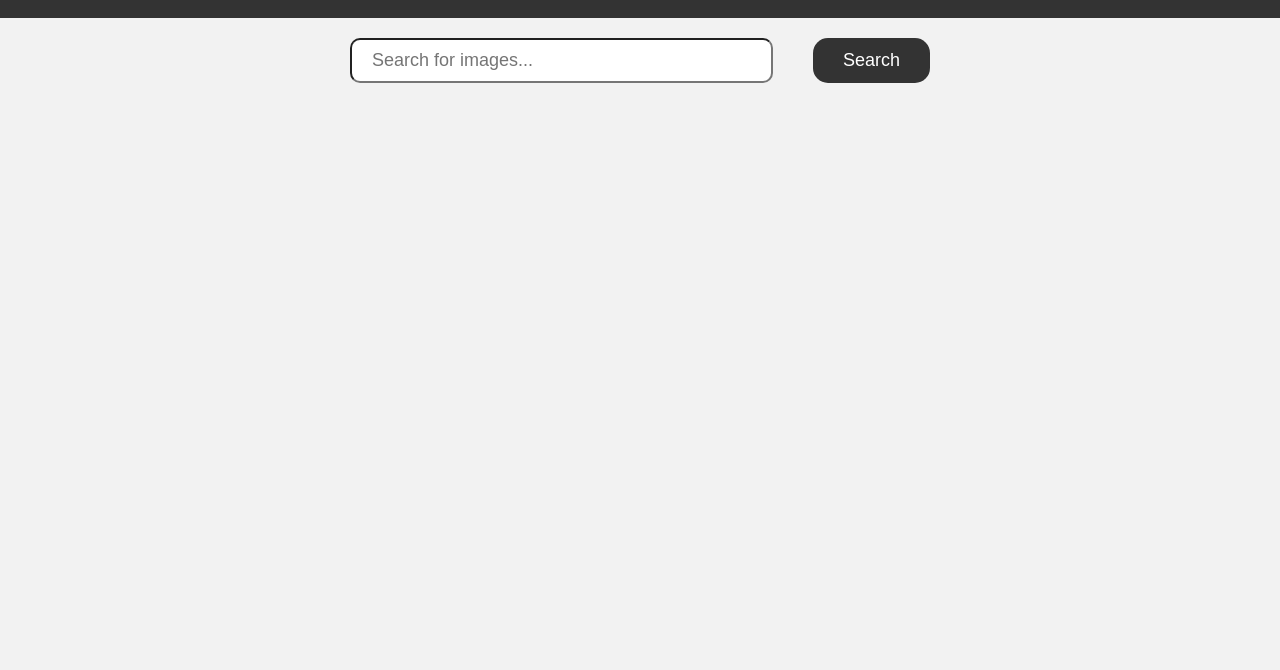
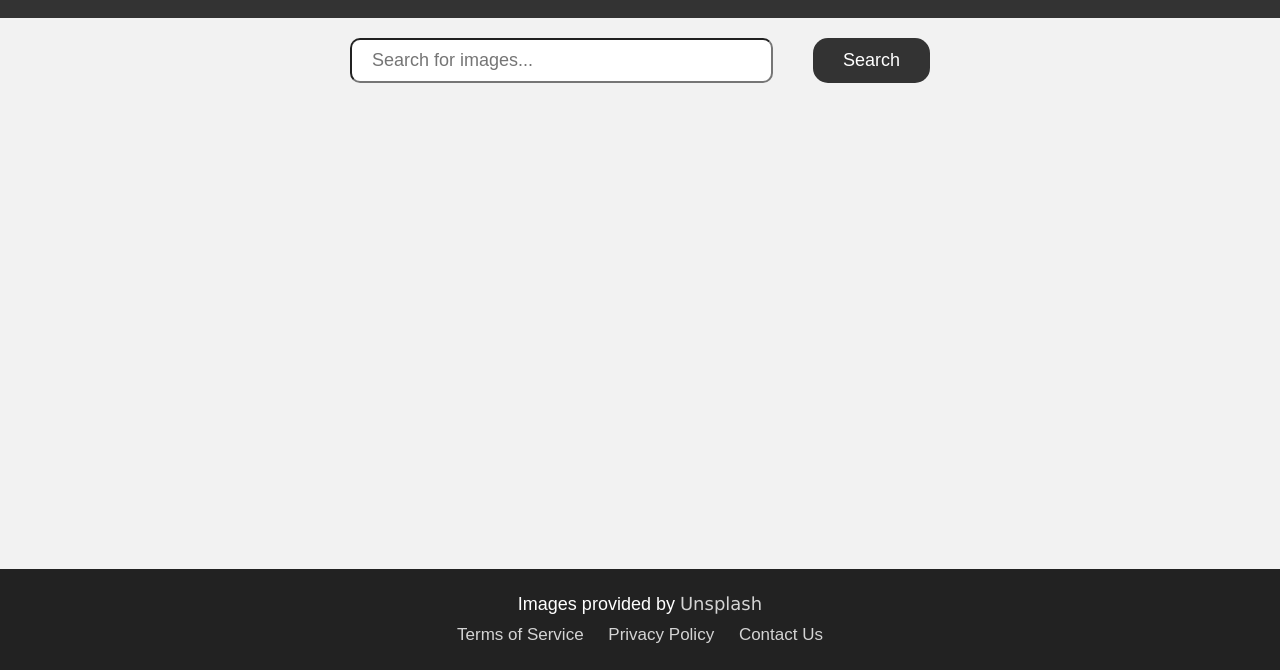
Before and after one commit to Santhusha-bit/unsplashWeb, a plain HTML site: page index.html in a window 1280 px wide. Shown: the part 130-800 px from the top of the page. Drawn offline with Linux system fonts and the light colour scheme.

Commit message:
Version 1.0.1.

```diff
--- a/index.html
+++ b/index.html
@@ -19,6 +19,16 @@
         </form>
         <div class="image-container"></div>
     </main>
+    <footer>
+        <div class="container">
+            <p>Images provided by <a href="https://unsplash.com/" style="font-family:Verdana, Geneva, Tahoma, sans-serif;">Unsplash</a></p>
+            <ul>
+                <li><a href="#">Terms of Service</a></li>
+                <li><a href="#">Privacy Policy</a></li>
+                <li><a href="#">Contact Us</a></li>
+            </ul>
+        </div>
+    </footer>
     <script src="app.js"></script>
 </body>
 
--- a/styles.css
+++ b/styles.css
@@ -79,3 +79,43 @@ button[type="submit"] {
     background-color: black;
     border-radius: 10px;
 }
+
+footer {
+    position: fixed;
+    bottom: 0;
+    width: 100%;
+    background-color: #222222;
+    color: white;
+    padding: 20px 0;
+    font-size: 18px;
+    line-height: 30px;
+    text-align: center;
+
+}
+
+footer .container {
+    max-width: 960px;
+    margin: 0 auto;
+}
+
+footer ul {
+    list-style: none;
+    font-size: 17px;
+    margin: 0;
+    padding: 0;
+    display: inline-block;
+}
+
+footer li {
+    display: inline-block;
+    margin: 0 10px;
+}
+
+footer a {
+    color: rgb(212, 212, 212);
+    text-decoration: none;
+}
+
+footer a:hover {
+    color: rgb(172, 172, 172);
+}
```
